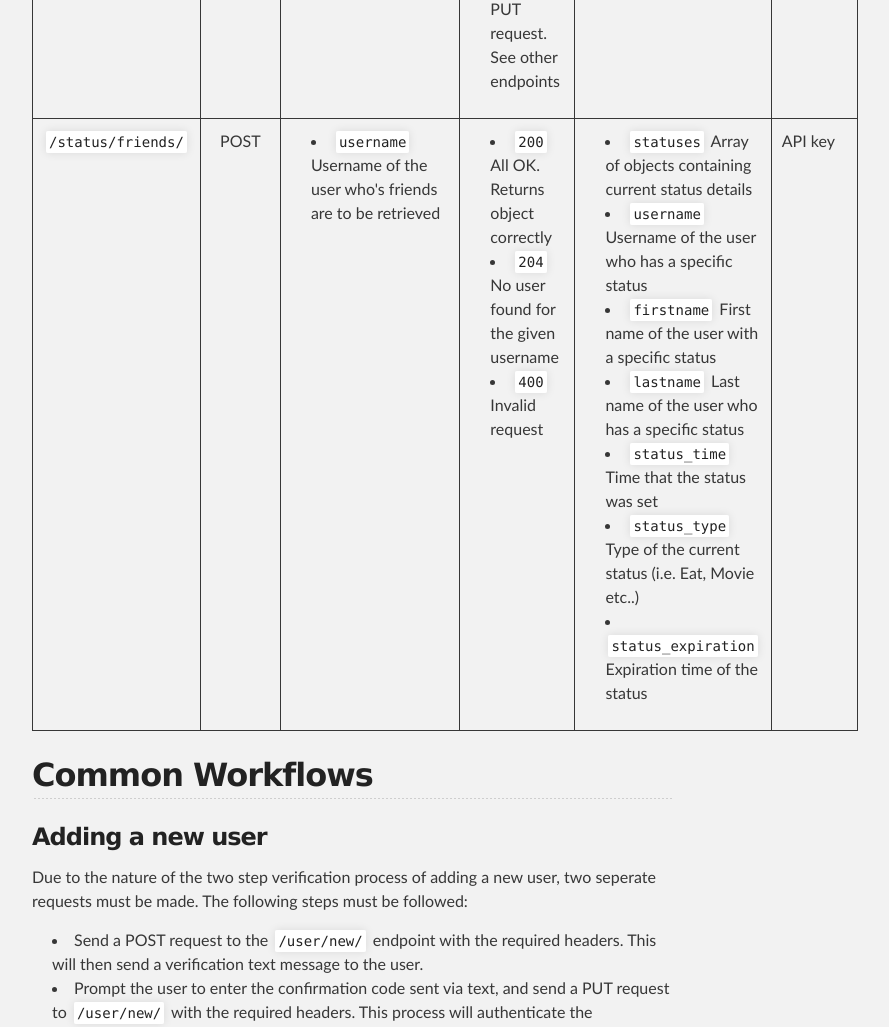
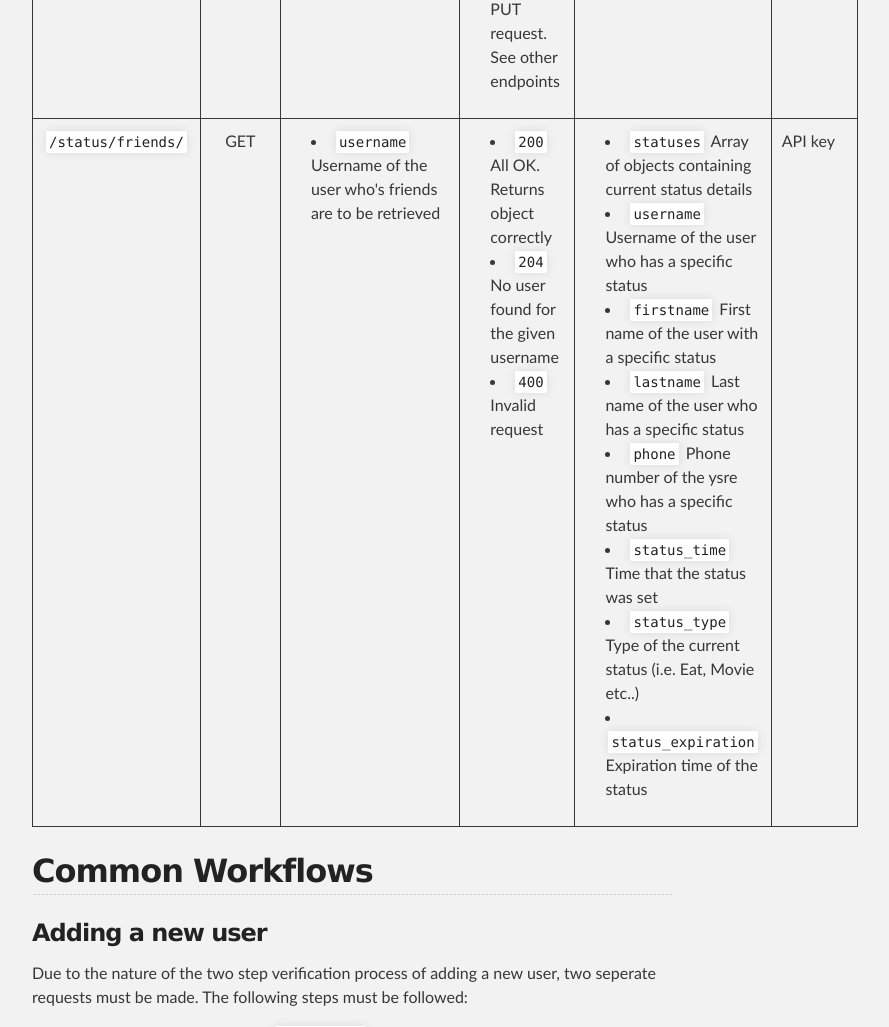
Before and after one commit to rukmal/Rendezvous-API, a plain HTML site: page index.html in a window 1280 px wide. Shown: the part 7056-8083 px from the top of the page, without its empty margins (288-1177 px from the left). Drawn offline with Linux system fonts and the light colour scheme.

```diff
--- a/index.html
+++ b/index.html
@@ -389,7 +389,7 @@
 </tr>
 <tr>
 <td align="left"><code>/status/friends/</code></td>
-<td align="center">POST</td>
+<td align="center">GET</td>
 <td align="left"><ul><li>
 <code>username</code> Username of the user who's friends are to be retrieved</li></ul></td>
 <td align="left"><ul>
@@ -409,6 +409,8 @@
 <code>firstname</code> First name of the user with a specific status</li>
 <li>
 <code>lastname</code> Last name of the user who has a specific status</li>
+<li>
+<code>phone</code> Phone number of the ysre who has a specific status</li>
 <li>
 <code>status_time</code> Time that the status was set</li>
 <li>
```
Also changed, not shown: params.json (+1 -1 lines).
